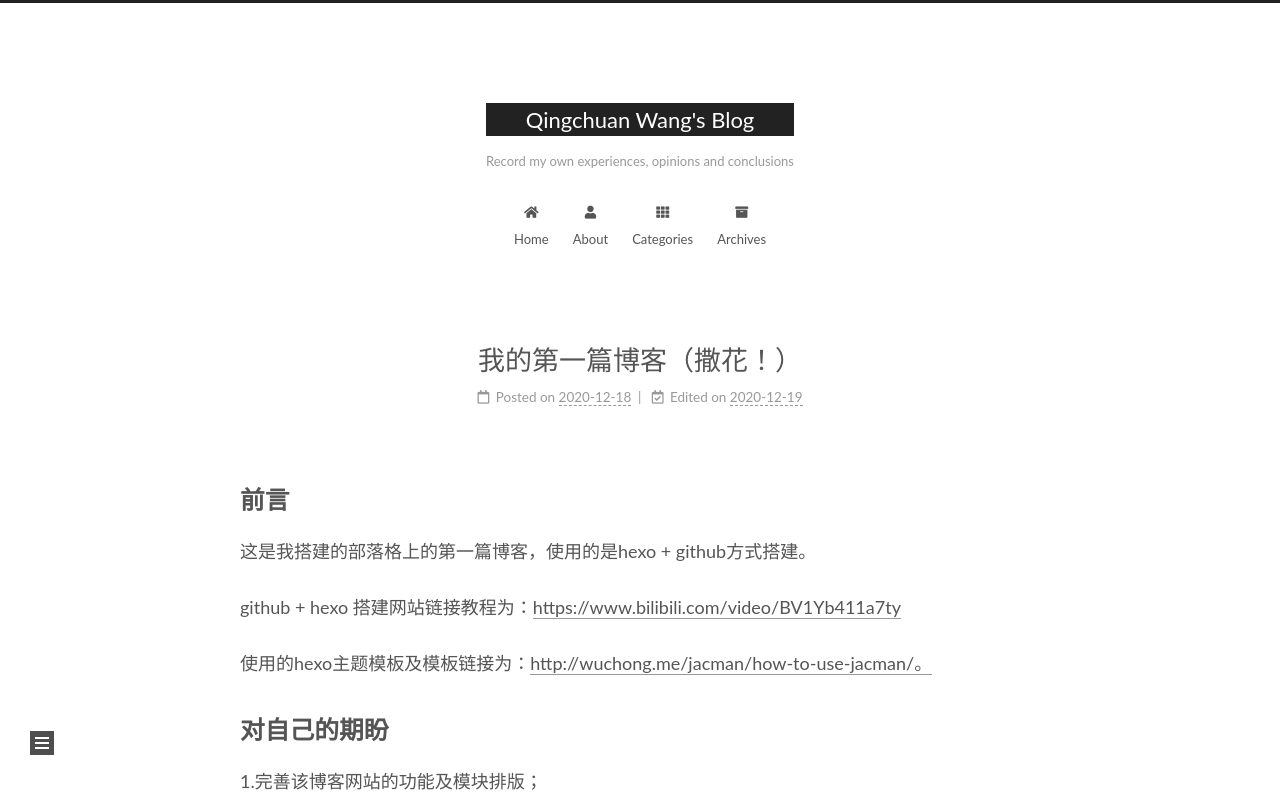
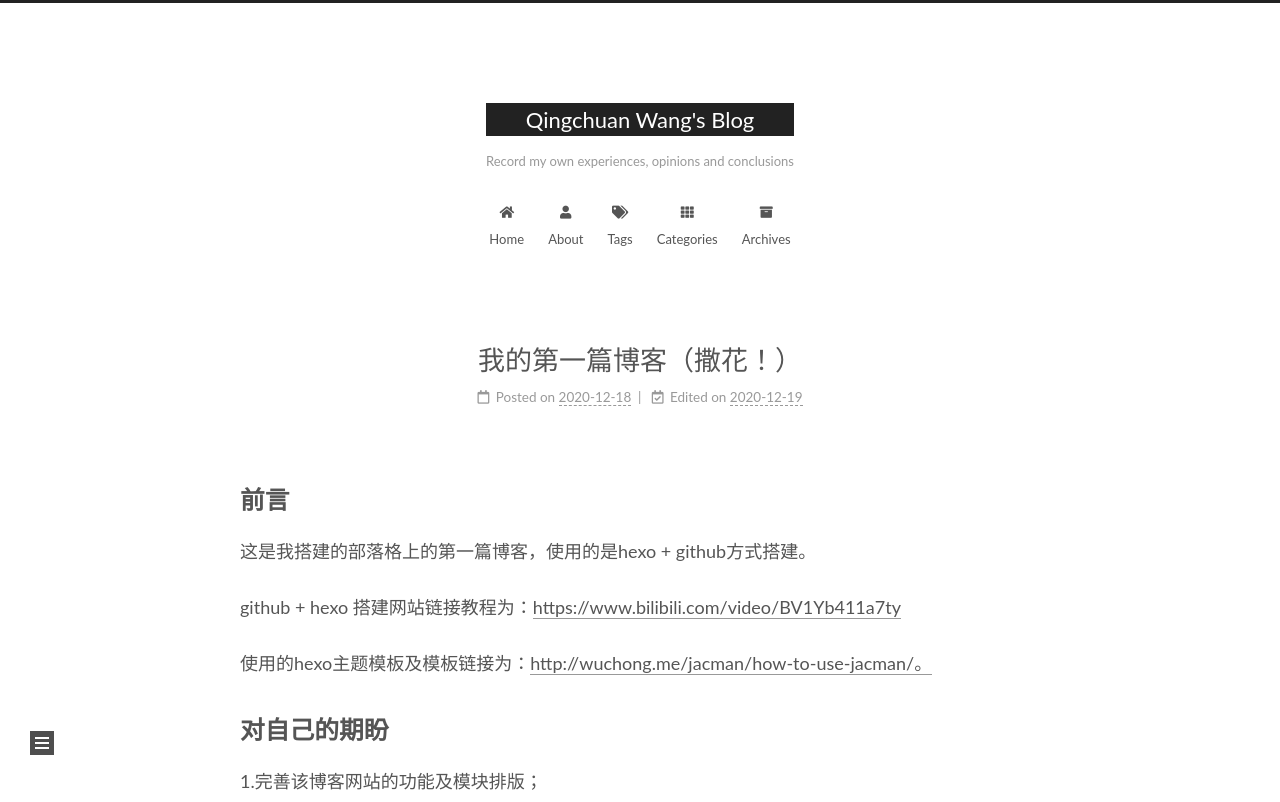
Before and after one commit to fyw4/fyw4.github.io, a plain HTML site: page 2020/12/18/我的第一篇博客/index.html in a window 1280 px wide. Shown: the top 802 px of the page. Drawn offline with nearby package versions, Linux system fonts and the light colour scheme.

Commit message:
Site updated: 2020-12-19 19:35:34

```diff
--- a/2020/12/18/我的第一篇博客/index.html
+++ b/2020/12/18/我的第一篇博客/index.html
@@ -126,6 +126,7 @@
   <ul class="main-menu menu">
         <li class="menu-item menu-item-home"><a href="/" rel="section"><i class="fa fa-home fa-fw"></i>Home</a></li>
         <li class="menu-item menu-item-about"><a href="/about/" rel="section"><i class="fa fa-user fa-fw"></i>About</a></li>
+        <li class="menu-item menu-item-tags"><a href="/tags/" rel="section"><i class="fa fa-tags fa-fw"></i>Tags</a></li>
         <li class="menu-item menu-item-categories"><a href="/categories/" rel="section"><i class="fa fa-th fa-fw"></i>Categories</a></li>
         <li class="menu-item menu-item-archives"><a href="/archives/" rel="section"><i class="fa fa-archive fa-fw"></i>Archives</a></li>
   </ul>
```
Also changed, not shown: archives/2020/12/index.html (+1 -0 lines), archives/2020/index.html (+1 -0 lines), archives/index.html (+1 -0 lines), index.html (+1 -0 lines).
